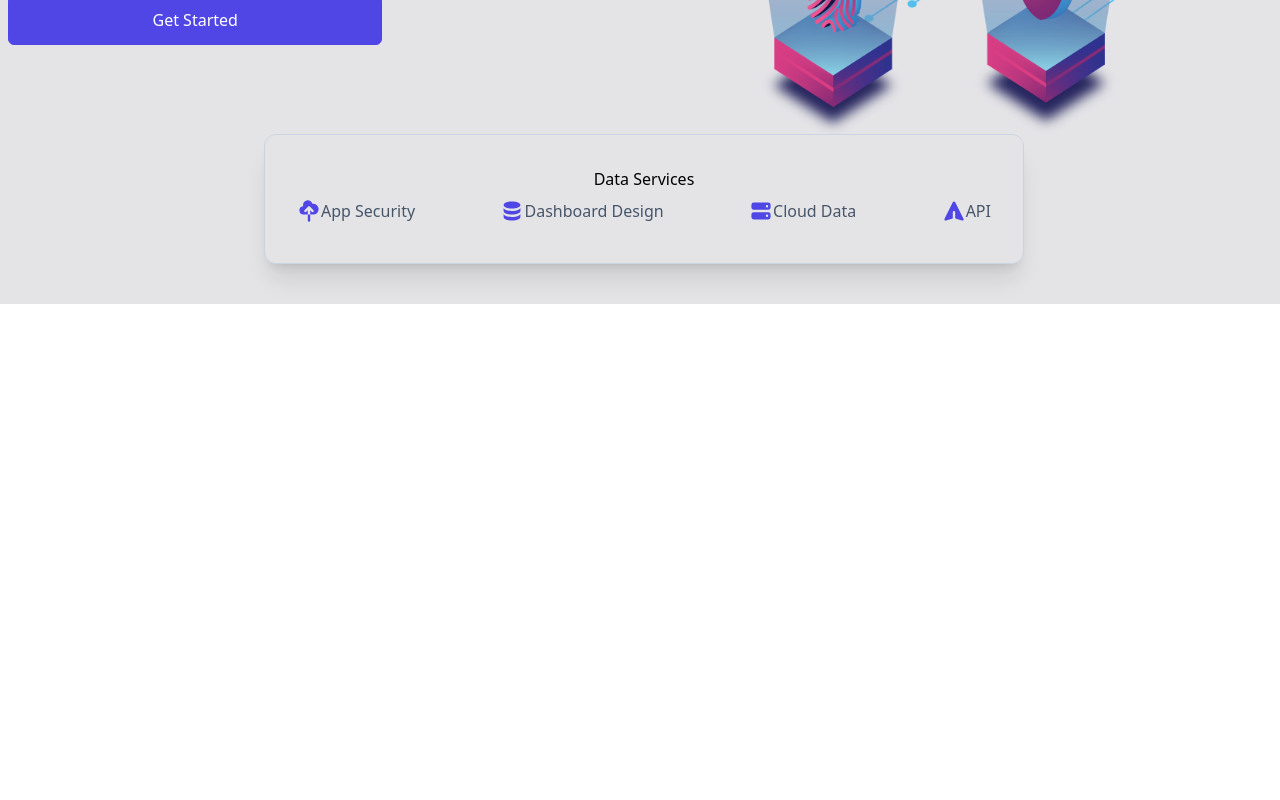
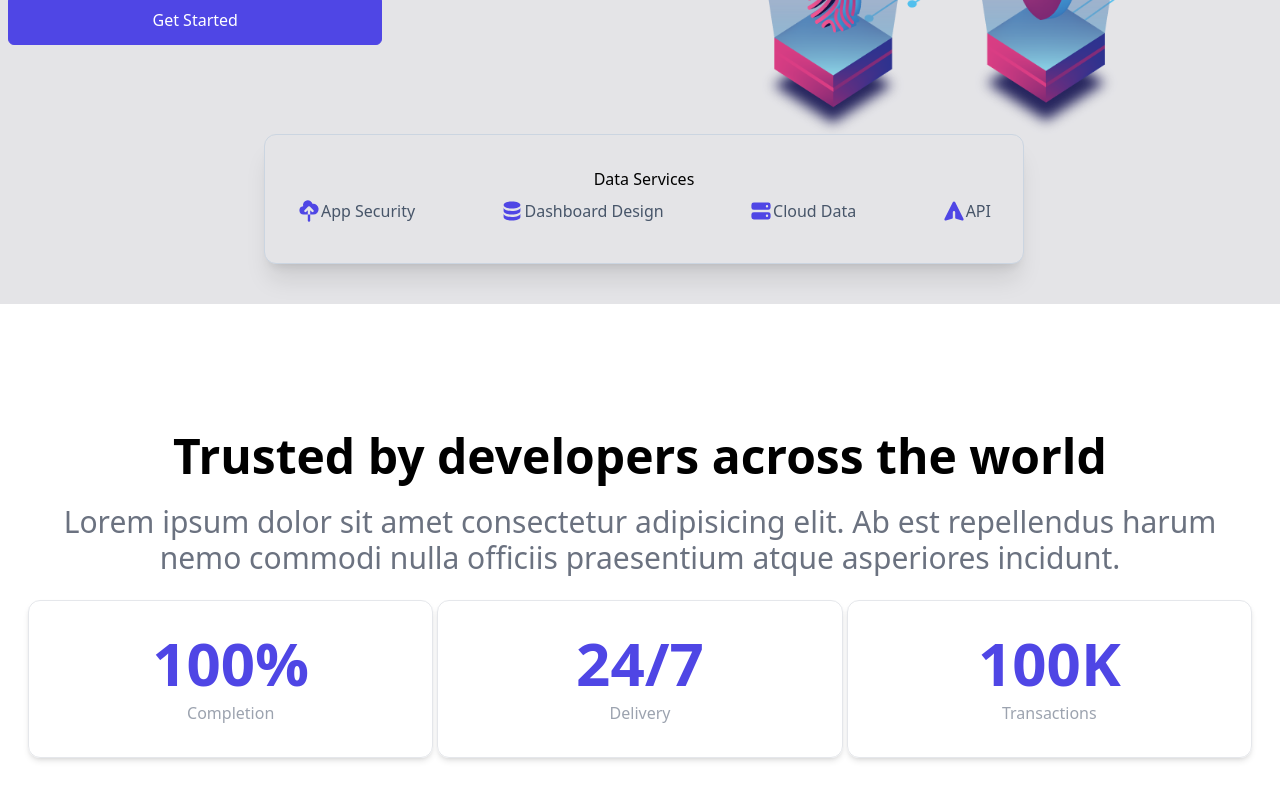
Before and after one commit to PhyoYazar/learn-tailwind, a React (Create React App) app: page / in a window 1280 px wide. Shown: the part 496-1296 px from the top of the page. Before the commit the page ends 800 px from the top, so only its background shows below. Built offline with nearby package versions, Linux system fonts and the light colour scheme; the HTML template or start-up script is replaced by a standard one.

Commit message:
add about

```diff
--- a/src/App.js
+++ b/src/App.js
@@ -1,4 +1,5 @@
 import React from 'react';
+import About from './components/About';
 import Hero from './components/Hero';
 import Navbar from './components/Navbar';
 
@@ -7,6 +8,7 @@
     <>
       <Navbar />
       <Hero />
+      <About />
     </>
   );
 }
--- /dev/null
+++ b/src/components/About.jsx
@@ -0,0 +1,39 @@
+import React from 'react';
+
+const About = () => {
+  return (
+    <div className='w-full my-32'>
+      <div className='max-w-[1240px] mx-auto'>
+        <div className='text-center'>
+          <h2 className='text-5xl font-bold'>
+            Trusted by developers across the world
+          </h2>
+          <p className='text-3xl py-6 text-gray-500'>
+            Lorem ipsum dolor sit amet consectetur adipisicing elit. Ab est
+            repellendus harum nemo commodi nulla officiis praesentium atque
+            asperiores incidunt.
+          </p>
+        </div>
+
+        <div className='grid md:grid-cols-3 gap-1 px-2 text-center'>
+          <div className='border py-8 rounded-xl shadow-md'>
+            <p className='text-6xl font-bold text-indigo-600'>100%</p>
+            <p className='text-gray-400 mt-2'>Completion</p>
+          </div>
+
+          <div className='border py-8 rounded-xl shadow-md'>
+            <p className='text-6xl font-bold text-indigo-600'>24/7</p>
+            <p className='text-gray-400 mt-2'>Delivery</p>
+          </div>
+
+          <div className='border py-8 rounded-xl shadow-md'>
+            <p className='text-6xl font-bold text-indigo-600'>100K</p>
+            <p className='text-gray-400 mt-2'>Transactions</p>
+          </div>
+        </div>
+      </div>
+    </div>
+  );
+};
+
+export default About;
```
